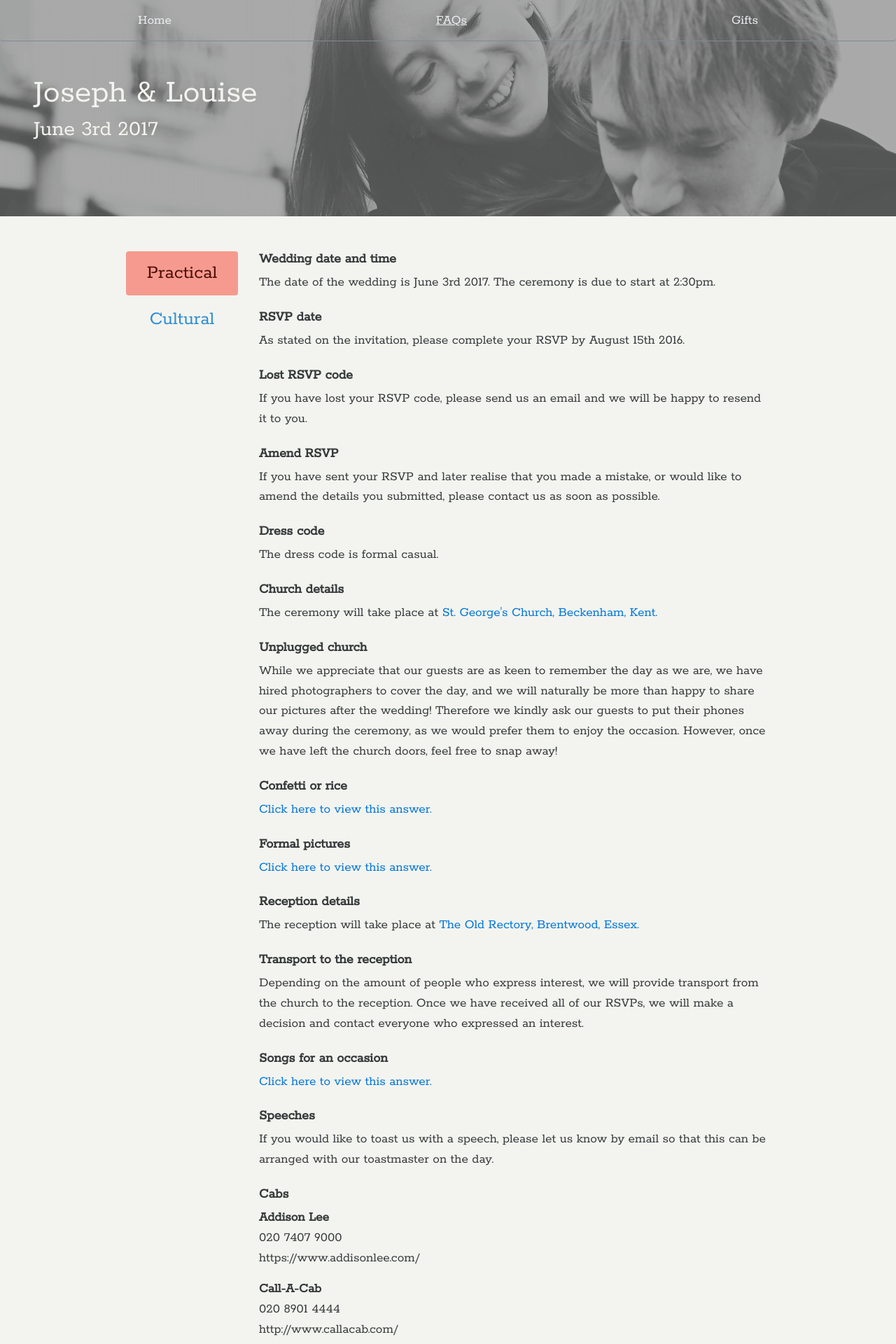
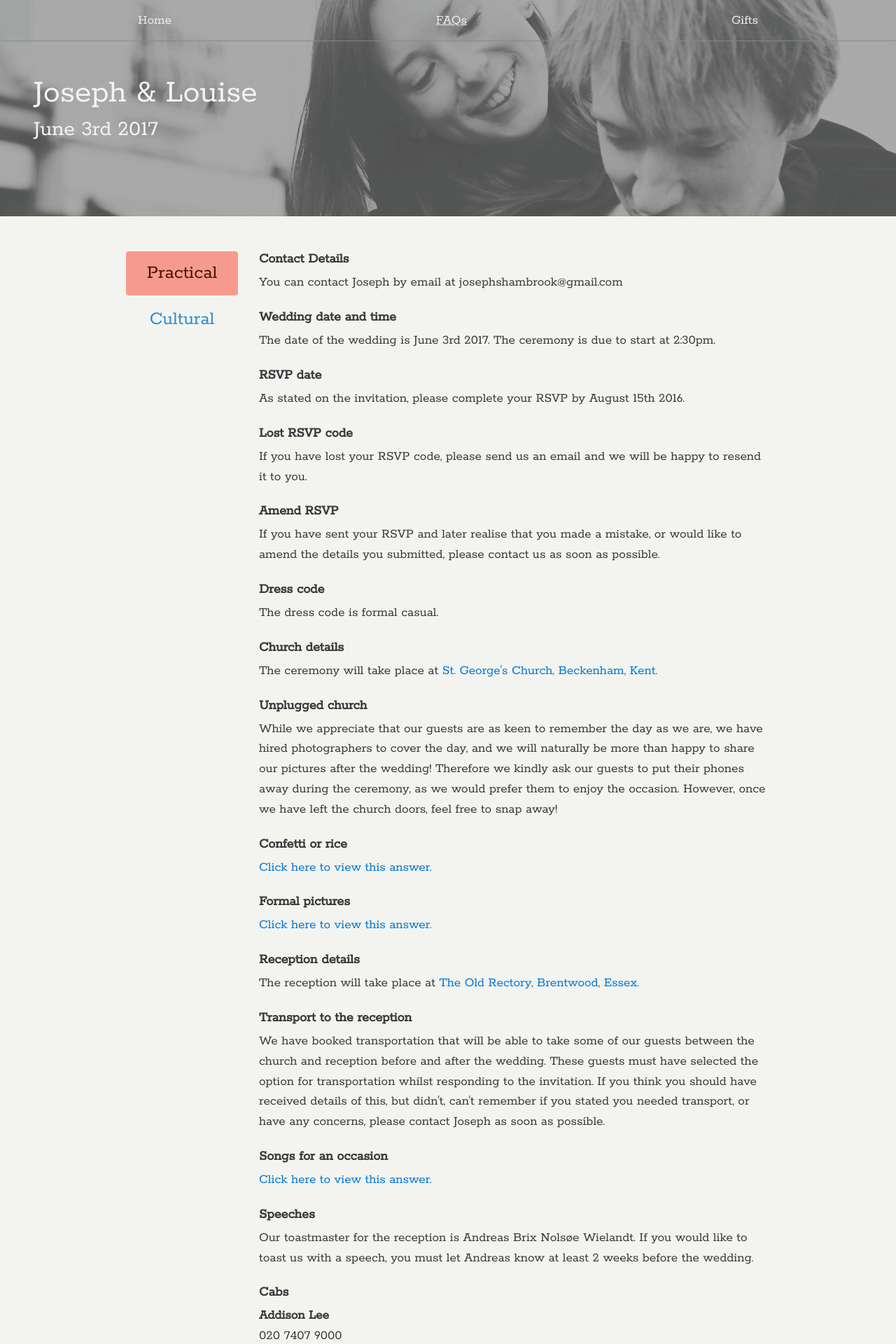
Before and after one commit to josephshambrook/wedding, a Django app: page /faq/practical/ in a window 1280 px wide. Shown: the top 1920 px of the page at 70% size. Run offline with Django 3.2, Linux system fonts and the light colour scheme; some libraries are stand-ins or nearby versions.

Commit message:
updated faqs with urgent info

```diff
--- a/weddingapp/templates/weddingapp/practical.html
+++ b/weddingapp/templates/weddingapp/practical.html
@@ -3,6 +3,9 @@
 {% load staticfiles %}
 
 {% block content %}
+
+    <h5><strong>{% trans "Contact Details" %}</strong></h5>
+    <p>{% trans "You can contact Joseph by email at josephshambrook@gmail.com" %}</p>
 
     <h5><strong>{% trans "Wedding date and time" %}</strong></h5>
     <p>{% trans "The date of the wedding is June 3rd 2017. The ceremony is due to start at 2:30pm." %}</p>
@@ -24,8 +27,7 @@
     <p>{% trans "The dress code is formal casual." %}</p>
 
     <h5><strong>{% trans "Church details" %}</strong></h5>
-    <p>{% trans "The ceremony will take place at" %} <a href="https://goo.gl/maps/FHTUc673Qq72" target="_blank"
-                                                        title="Google Maps link">St. George's Church, Beckenham,
+    <p>{% trans "The ceremony will take place at" %} <a href="https://goo.gl/maps/FHTUc673Qq72" target="_blank" title="Google Maps link">St. George's Church, Beckenham,
         Kent.</a></p>
 
     {#    Need to find out! #}
@@ -42,18 +44,17 @@
     <p><a href="{% url 'faq:faq_cultural' %}#formal-pictures">{% trans "Click here to view this answer." %}</a></p>
 
     <h5><strong>{% trans "Reception details" %}</strong></h5>
-    <p>{% trans "The reception will take place at" %} <a href="https://goo.gl/maps/b981DjFocAN2" target="_blank"
-                                                         title="Google Maps for The Old Rectory">The Old Rectory,
+    <p>{% trans "The reception will take place at" %} <a href="https://goo.gl/maps/b981DjFocAN2" target="_blank" title="Google Maps for The Old Rectory">The Old Rectory,
         Brentwood, Essex.</a></p>
 
     <h5><strong>{% trans "Transport to the reception" %}</strong></h5>
-    <p>{% trans "Depending on the amount of people who express interest, we will provide transport from the church to the reception. Once we have received all of our RSVPs, we will make a decision and contact everyone who expressed an interest." %}</p>
+    <p>{% trans "We have booked transportation that will be able to take some of our guests between the church and reception before and after the wedding. These guests must have selected the option for transportation whilst responding to the invitation. If you think you should have received details of this, but didn't, can't remember if you stated you needed transport, or have any concerns, please contact Joseph as soon as possible." %}</p>
 
     <h5><strong>{% trans "Songs for an occasion" %}</strong></h5>
     <p><a href="{% url 'faq:faq_cultural' %}#no-songs">{% trans "Click here to view this answer." %}</a></p>
 
     <h5><strong>{% trans "Speeches" %}</strong></h5>
-    <p>{% trans "If you would like to toast us with a speech, please let us know by email so that this can be arranged with our toastmaster on the day." %}</p>
+    <p>{% trans "Our toastmaster for the reception is Andreas Brix Nolsøe Wielandt. If you would like to toast us with a speech, you must let Andreas know at least 2 weeks before the wedding." %}</p>
 
     <h5><strong>{% trans "Cabs" %}</strong></h5>
 
@@ -111,7 +112,4 @@
     <h5><strong>{% trans "Hotels" %}</strong></h5>
     <p><a href="{% url "weddingapp.views.hotels_view" %}">{% trans "Click here to view this answer." %}</a></p>
 
-    <h5><strong>{% trans "Contact Details" %}</strong></h5>
-    <p>{% trans "You can contact us either by email or Facebook." %}</p>
-
 {% endblock %}
```
Also changed, not shown: 1 other file.
